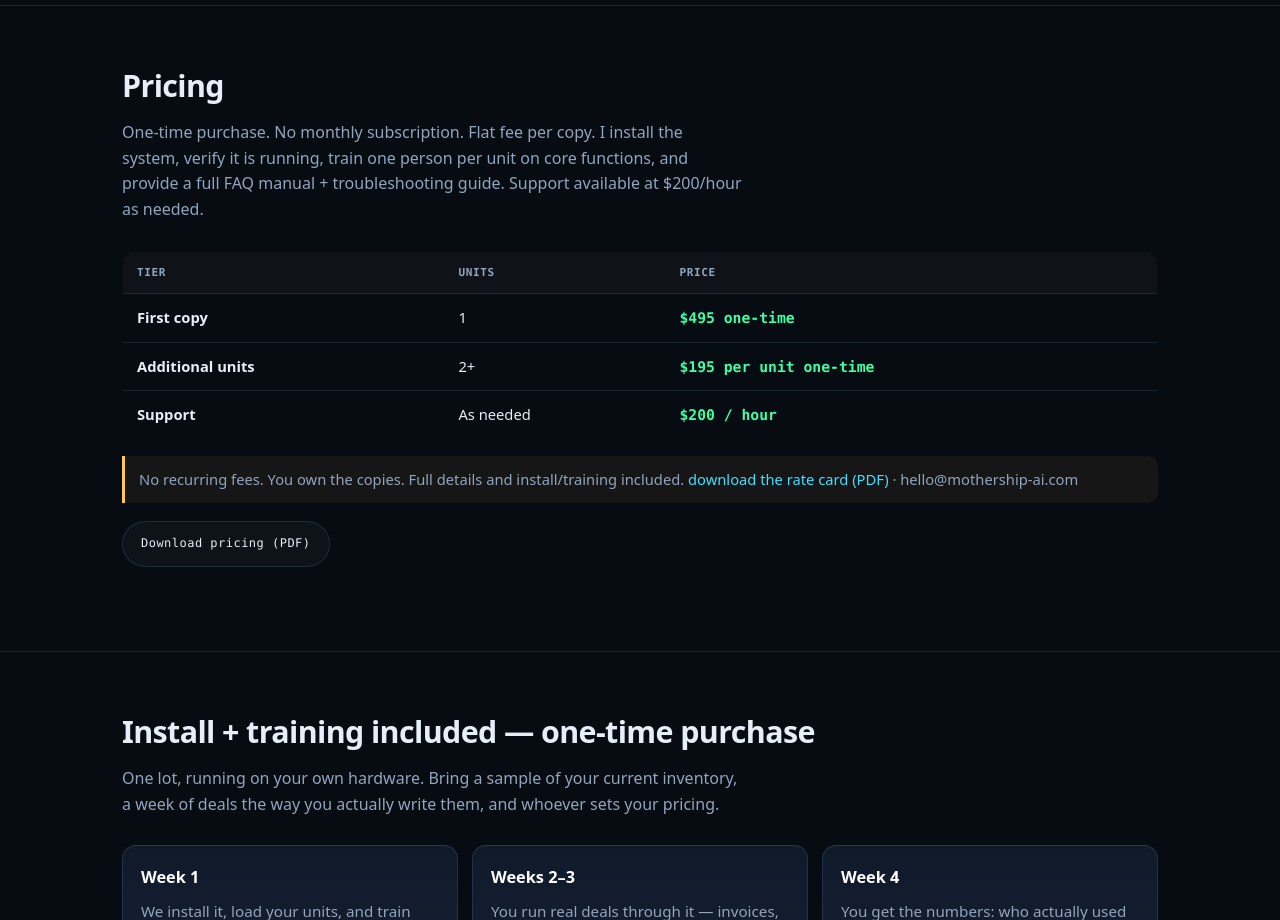
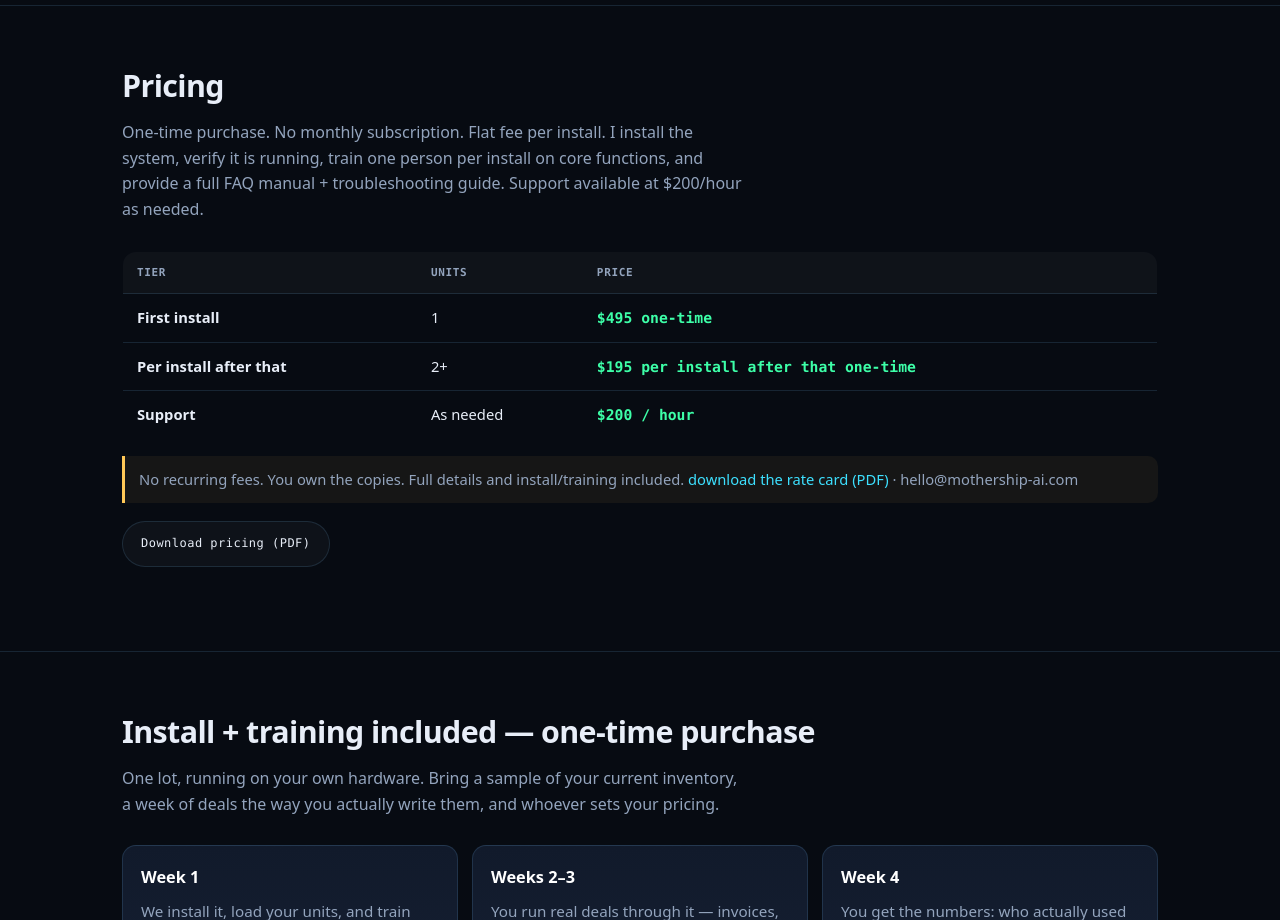
Before and after one commit to seanebones-lang/nexteleven-lot-pitch, a plain HTML site: page index.html in a window 1280 px wide. Shown: the part 2520-3440 px from the top of the page. Drawn offline with Linux system fonts and the light colour scheme.

Commit message:
Exact pricing language: $495 first install, $195 per install after that

```diff
--- a/index.html
+++ b/index.html
@@ -133,10 +133,10 @@ h2{font-size:clamp(1.45rem,3vw,1.9rem);letter-spacing:-.02em;margin-bottom:10px}
 
 <section id="pricing"><div class="wrap">
   <h2>Pricing</h2>
-  <p class="section-lead">One-time purchase. No monthly subscription. Flat fee per copy. I install the system, verify it is running, train one person per unit on core functions, and provide a full FAQ manual + troubleshooting guide. Support available at $200/hour as needed.</p>
+  <p class="section-lead">One-time purchase. No monthly subscription. Flat fee per install. I install the system, verify it is running, train one person per install on core functions, and provide a full FAQ manual + troubleshooting guide. Support available at $200/hour as needed.</p>
   <table class="table"><thead><tr><th>Tier</th><th>Units</th><th>Price</th></tr></thead><tbody>
-    <tr><td><strong>First copy</strong></td><td>1</td><td class="price">$495 one-time</td></tr>
-    <tr><td><strong>Additional units</strong></td><td>2+</td><td class="price">$195 per unit one-time</td></tr>
+    <tr><td><strong>First install</strong></td><td>1</td><td class="price">$495 one-time</td></tr>
+    <tr><td><strong>Per install after that</strong></td><td>2+</td><td class="price">$195 per install after that one-time</td></tr>
     <tr><td><strong>Support</strong></td><td>As needed</td><td class="price">$200 / hour</td></tr>
   </tbody></table>
   <p class="note">No recurring fees. You own the copies. Full details and install/training included. <a href="NextEleven_Lot_Rate_Card.pdf">download the rate card (PDF)</a> · hello@mothership-ai.com</p>
```
